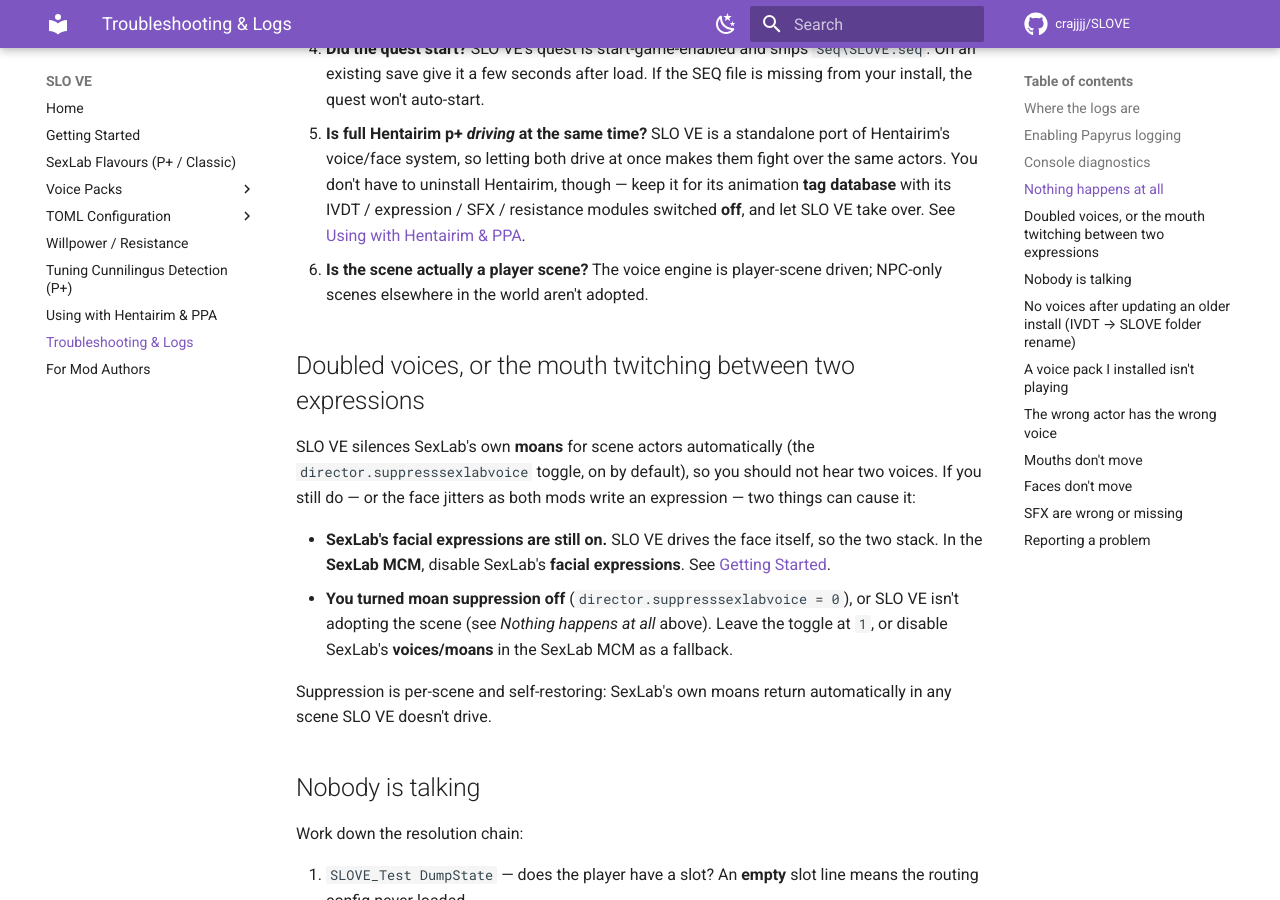
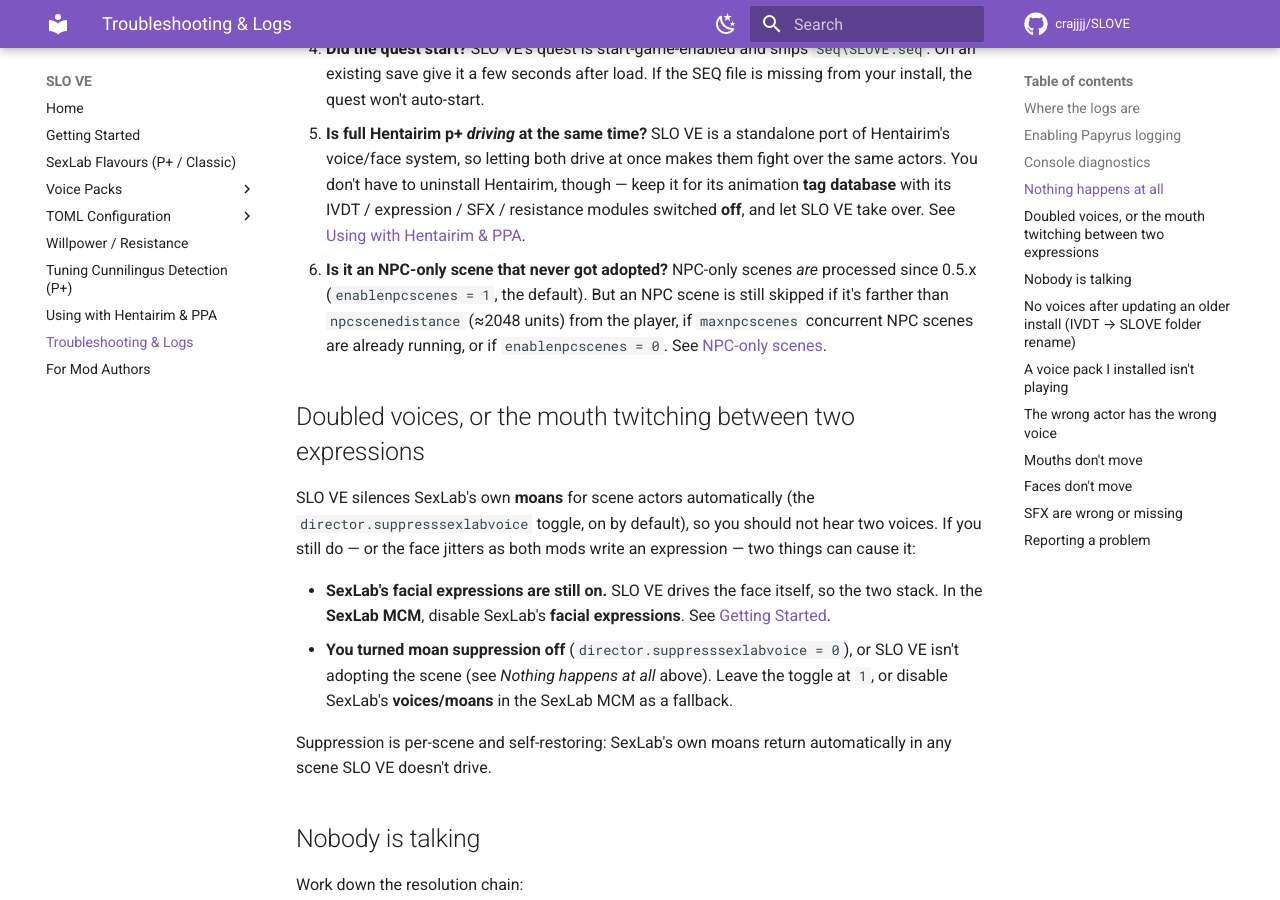
Before and after one commit to crajjjj/SLOVE, an MkDocs documentation site: the page built from docs/troubleshooting.md, in a window 1280 px wide and 900 px high, scrolled down 2308 px. Built offline with MkDocs 1.6.1 and Material for MkDocs 9.7.7, drawn with Linux system fonts in a browser that asks for light colours; comment, search, counter and statistics services are not loaded.

Commit message:
docs: NPC-only scenes are adopted since 0.5.x — fix stale troubleshooting bullet

```diff
--- a/docs/troubleshooting.md
+++ b/docs/troubleshooting.md
@@ -68,7 +68,7 @@ Every `SLOVE_Test` / `SLOVE_Config` command also has a short alias (`slovetest a
 3. **Are you launching through SKSE?**
 4. **Did the quest start?** SLO VE's quest is start-game-enabled and ships `Seq\SLOVE.seq`. On an existing save give it a few seconds after load. If the SEQ file is missing from your install, the quest won't auto-start.
 5. **Is full Hentairim p+ *driving* at the same time?** SLO VE is a standalone port of Hentairim's voice/face system, so letting both drive at once makes them fight over the same actors. You don't have to uninstall Hentairim, though — keep it for its animation **tag database** with its IVDT / expression / SFX / resistance modules switched **off**, and let SLO VE take over. See [Using with Hentairim & PPA](hentairim-and-ppa.md).
-6. **Is the scene actually a player scene?** The voice engine is player-scene driven; NPC-only scenes elsewhere in the world aren't adopted.
+6. **Is it an NPC-only scene that never got adopted?** NPC-only scenes *are* processed since 0.5.x (`enablenpcscenes = 1`, the default). But an NPC scene is still skipped if it's farther than `npcscenedistance` (≈2048 units) from the player, if `maxnpcscenes` concurrent NPC scenes are already running, or if `enablenpcscenes = 0`. See [NPC-only scenes](config/slove.md#npc-only-scenes).
 
 ## Doubled voices, or the mouth twitching between two expressions
 
```
